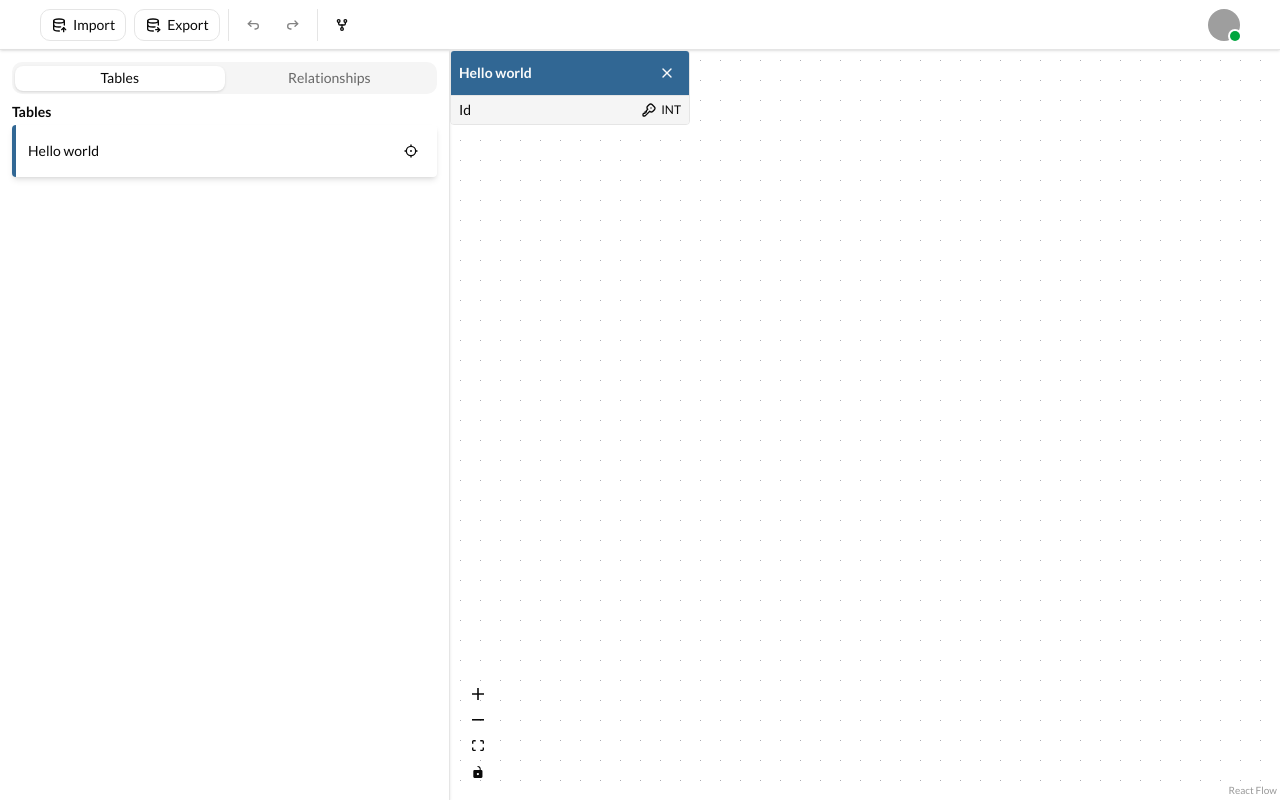
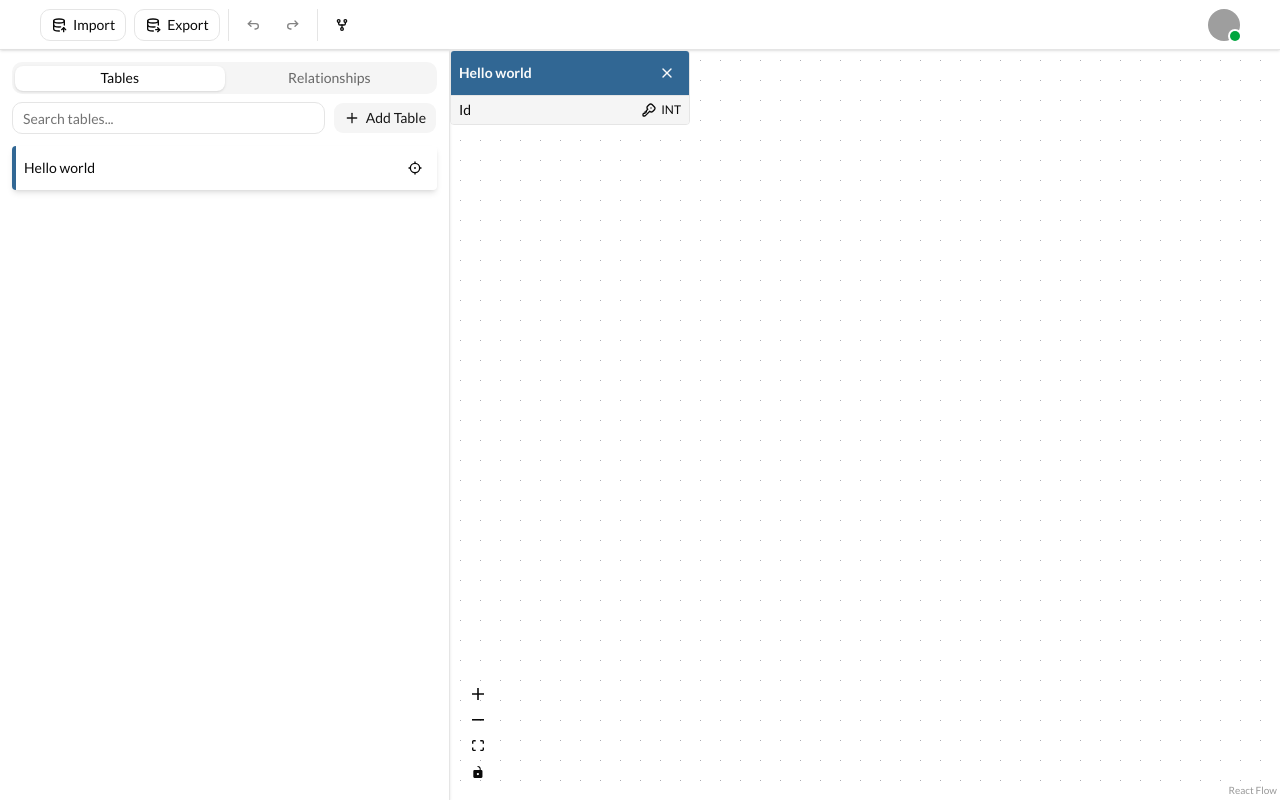
Before and after one commit to leewwhui/blueprint.db, a React (Vite) app: page / in a window 1280 px wide. Built offline with nearby package versions, Linux system fonts and the light colour scheme; grey boxes are pictures that could not be loaded; what node-sql-parser would draw is missing.

Commit message:
✨ update add table

```diff
--- a/src/components/side-bar/table-item.tsx
+++ b/src/components/side-bar/table-item.tsx
@@ -53,11 +53,16 @@ export const TableItem: FC<TableItemProps> = (props) => {
       style={{ borderColor: DefaultTableTheme }}
     >
       <CollapsibleTrigger asChild>
-        <div className="w-full truncate line-clamp-1 text-start p-3 hover:bg-accent flex items-center justify-between cursor-pointer">
+        <div className="w-full truncate line-clamp-1 text-start p-2 hover:bg-accent flex items-center justify-between cursor-pointer">
           {table.name}
 
           <div>
-            <Button size="icon-sm" variant="ghost" onClick={onClickFocusButton}>
+            <Button
+              size="icon-sm"
+              variant="ghost"
+              className="hover:bg-card"
+              onClick={onClickFocusButton}
+            >
               <IconFocus2 />
             </Button>
           </div>
--- a/src/components/side-bar/table-list.tsx
+++ b/src/components/side-bar/table-list.tsx
@@ -1,14 +1,51 @@
 import { useTables } from "@/store/schema/selector";
-import { FieldLabel } from "../ui/field";
 import { TableItem } from "./table-item";
+import { Input } from "../ui/input";
+import { Button } from "../ui/button";
+import { IconPlus } from "@tabler/icons-react";
+import type { ITable } from "@/contracts/schema";
+import { nanoid } from "nanoid";
+import { useDispatch } from "react-redux";
+import { addTable } from "@/store/schema/slice";
+import { ColumnConstraints, ColumnType } from "@/contracts/columns";
 
 export const TableList = () => {
   const tables = useTables();
+  const dispatch = useDispatch();
+
+  const onAddTable = () => {
+    const id = nanoid();
+
+    const table: ITable = {
+      id,
+      name: `Table_${id}`,
+      columns: [
+        {
+          id: nanoid(),
+          name: "id",
+          type: ColumnType.INT,
+          constraints: {
+            [ColumnConstraints.PRIMARY_KEY]: true,
+            [ColumnConstraints.NOT_NULL]: false,
+            [ColumnConstraints.UNIQUE]: false,
+            [ColumnConstraints.AUTO_INCREMENT]: true,
+          },
+        },
+      ],
+    };
+
+    dispatch(addTable(table));
+  };
 
   return (
-    <div className="flex flex-col gap-1">
-      <FieldLabel className="font-bold">Tables</FieldLabel>
-
+    <div className="flex flex-col gap-3">
+      <div className="flex gap-2">
+        <Input placeholder="Search tables..." />
+        <Button variant="secondary" onClick={onAddTable}>
+          <IconPlus />
+          Add Table
+        </Button>
+      </div>
       {tables.map((table) => (
         <TableItem table={table} key={table.id} />
       ))}
--- a/src/components/table-editor/table-form.tsx
+++ b/src/components/table-editor/table-form.tsx
@@ -62,9 +62,7 @@ export const TableForm: FC<TableFormProps> = (props) => {
   };
 
   const onSubmit: SubmitHandler<TableFormValues> = (data) => {
-    if (onTableSaved(data)) {
-      // methods.reset(initialValues);
-    }
+    onTableSaved(data);
   };
 
   return (
```
